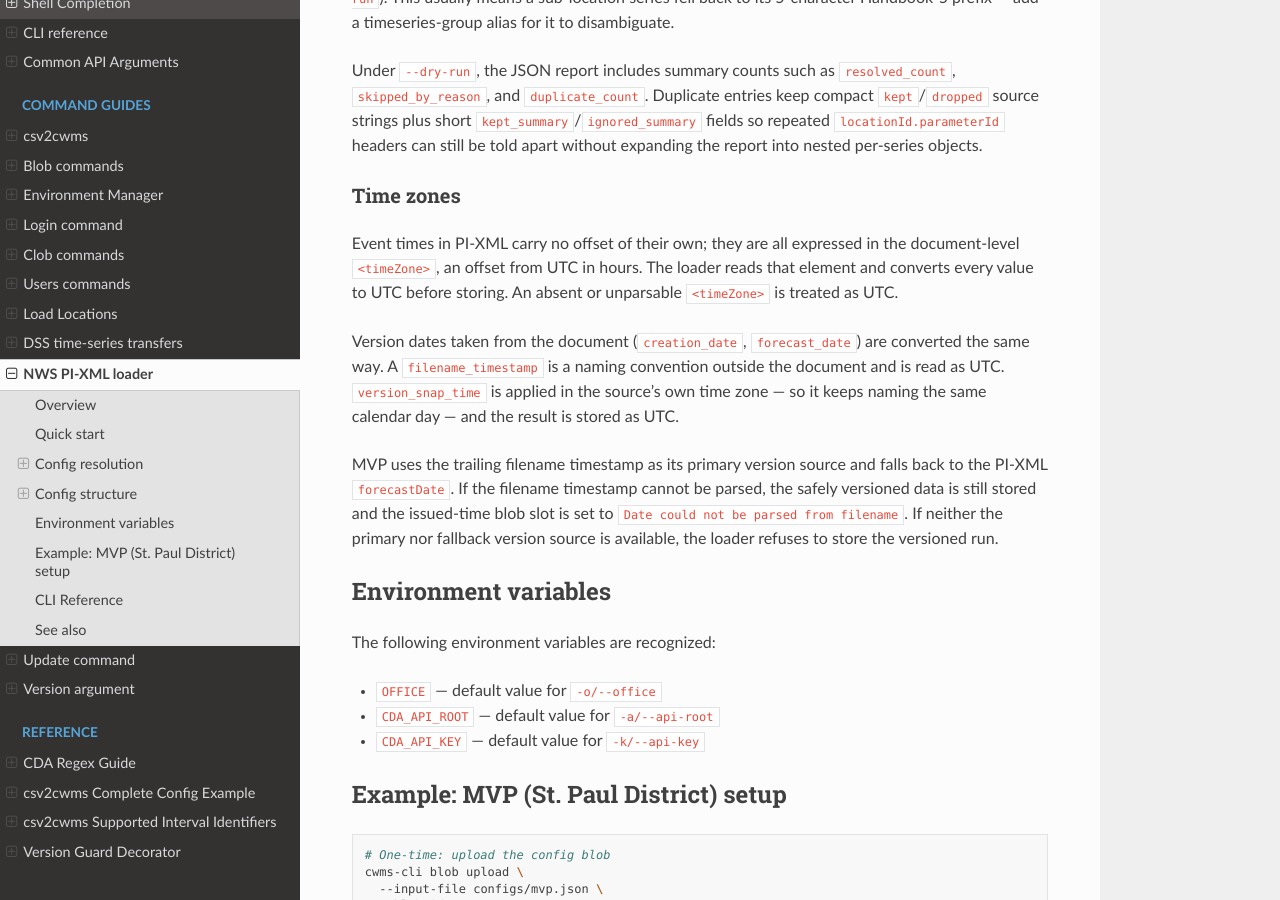
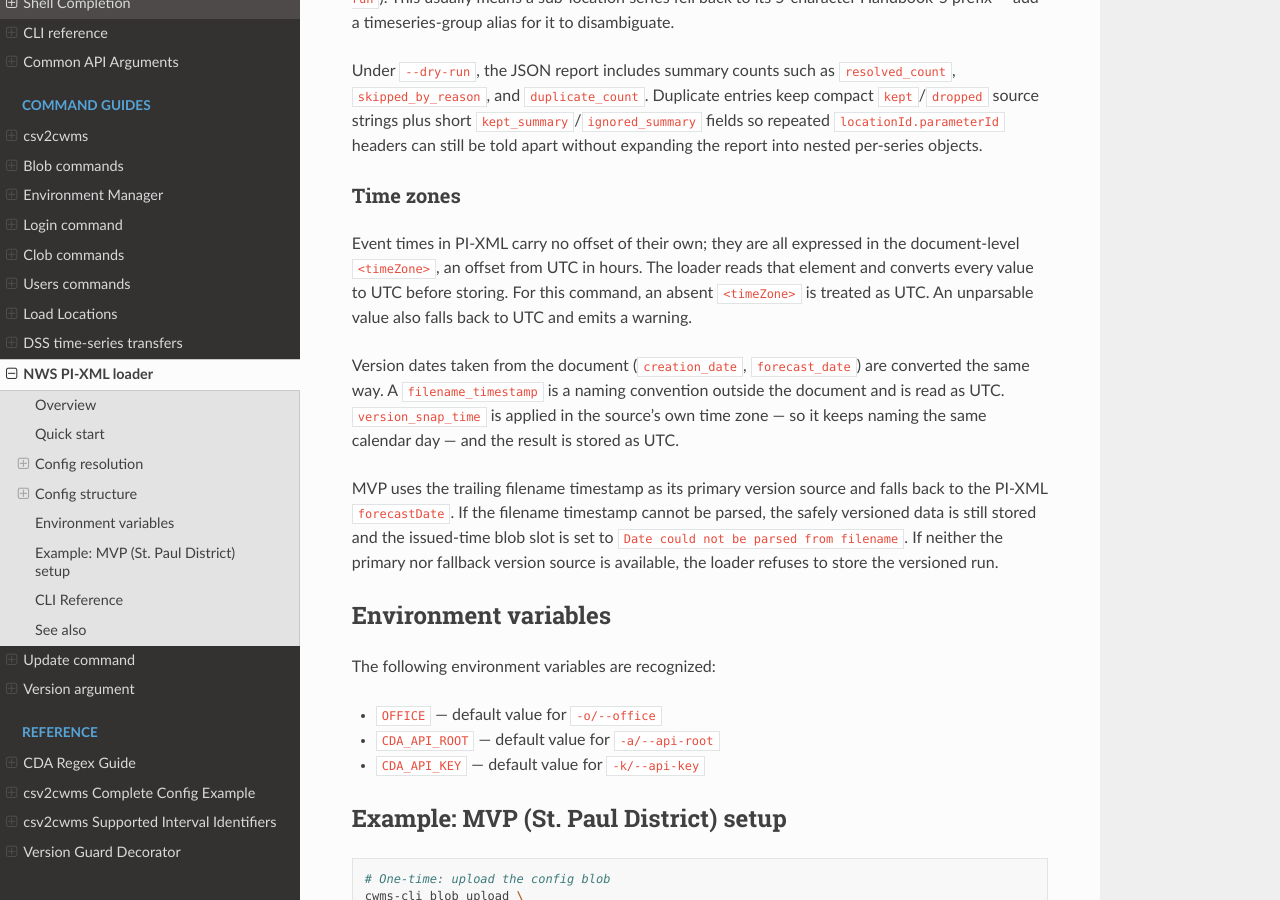
Before and after one commit to HydrologicEngineeringCenter/cwms-cli, a Sphinx documentation site: the page built from docs/cli/nws_pixml.rst, in a window 1280 px wide and 900 px high, scrolled down 3612 px. Built offline with Sphinx 7.4.7 and the Read the Docs theme 3.1.0, drawn with Linux system fonts in a browser that asks for light colours.

Commit message:
document timezone locally

```diff
--- a/docs/cli/nws_pixml.rst
+++ b/docs/cli/nws_pixml.rst
@@ -247,8 +247,9 @@ Time zones
 
 Event times in PI-XML carry no offset of their own; they are all expressed in
 the document-level ``<timeZone>``, an offset from UTC in hours.  The loader
-reads that element and converts every value to UTC before storing.  An absent
-or unparsable ``<timeZone>`` is treated as UTC.
+reads that element and converts every value to UTC before storing. For this
+command, an absent ``<timeZone>`` is treated as UTC. An unparsable value also
+falls back to UTC and emits a warning.
 
 Version dates taken from the document (``creation_date``, ``forecast_date``)
 are converted the same way.  A ``filename_timestamp`` is a naming convention
```
